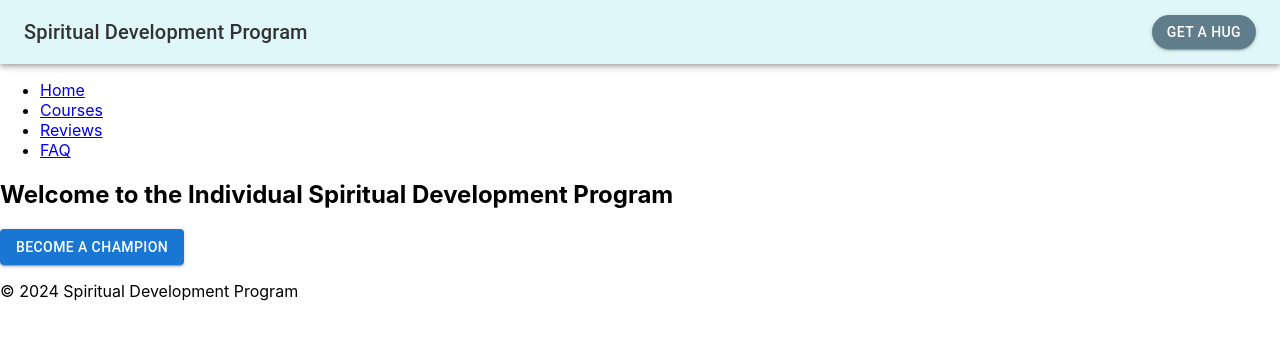
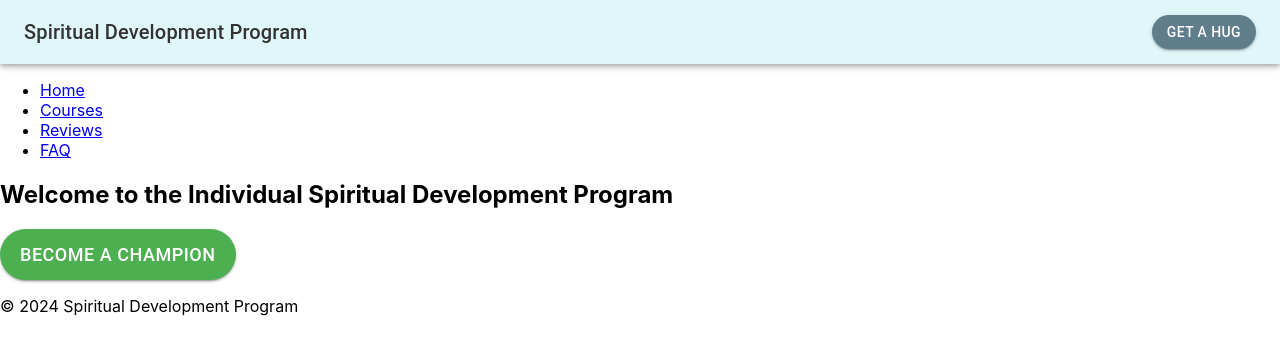
Before and after one commit to AndrePosm/spiritual-development, a React (Create React App) app: page / in a window 1280 px wide. Shown: the top 354 px of the page. Built offline with nearby package versions, Linux system fonts and the light colour scheme.

Commit message:
Added ChampionButton component for enhanced call-to-action on Home page

```diff
--- /dev/null
+++ b/src/components/ChampionButton.js
@@ -0,0 +1,26 @@
+import React from 'react';
+import Button from '@mui/material/Button';
+import { styled } from '@mui/system';
+
+const CustomButton = styled(Button)({
+  backgroundColor: '#4caf50', // Зеленый цвет
+  color: '#fff',
+  padding: '10px 20px',
+  fontSize: '18px',
+  borderRadius: '30px', // Округленные углы
+  transition: 'transform 0.3s ease-in-out, background-color 0.3s ease-in-out',
+  '&:hover': {
+    backgroundColor: '#388e3c', // Более темный зеленый при наведении
+    transform: 'scale(1.05)', // Увеличение кнопки при наведении
+  },
+});
+
+function ChampionButton() {
+  return (
+    <CustomButton variant="contained">
+      BECOME A CHAMPION
+    </CustomButton>
+  );
+}
+
+export default ChampionButton;
--- a/src/pages/Home.js
+++ b/src/pages/Home.js
@@ -1,12 +1,11 @@
 import React from 'react';
-import Button from '@mui/material/Button';
+import ChampionButton from '../components/ChampionButton'; // Импортируем нашу новую кнопку
+
 function Home() {
   return (
     <div>
       <h2>Welcome to the Individual Spiritual Development Program</h2>
-      <Button variant="contained" color="primary">
-        BECOME A CHAMPION
-      </Button>
+      <ChampionButton /> {/* Используем кастомную кнопку */}
     </div>
   );
 }
```
